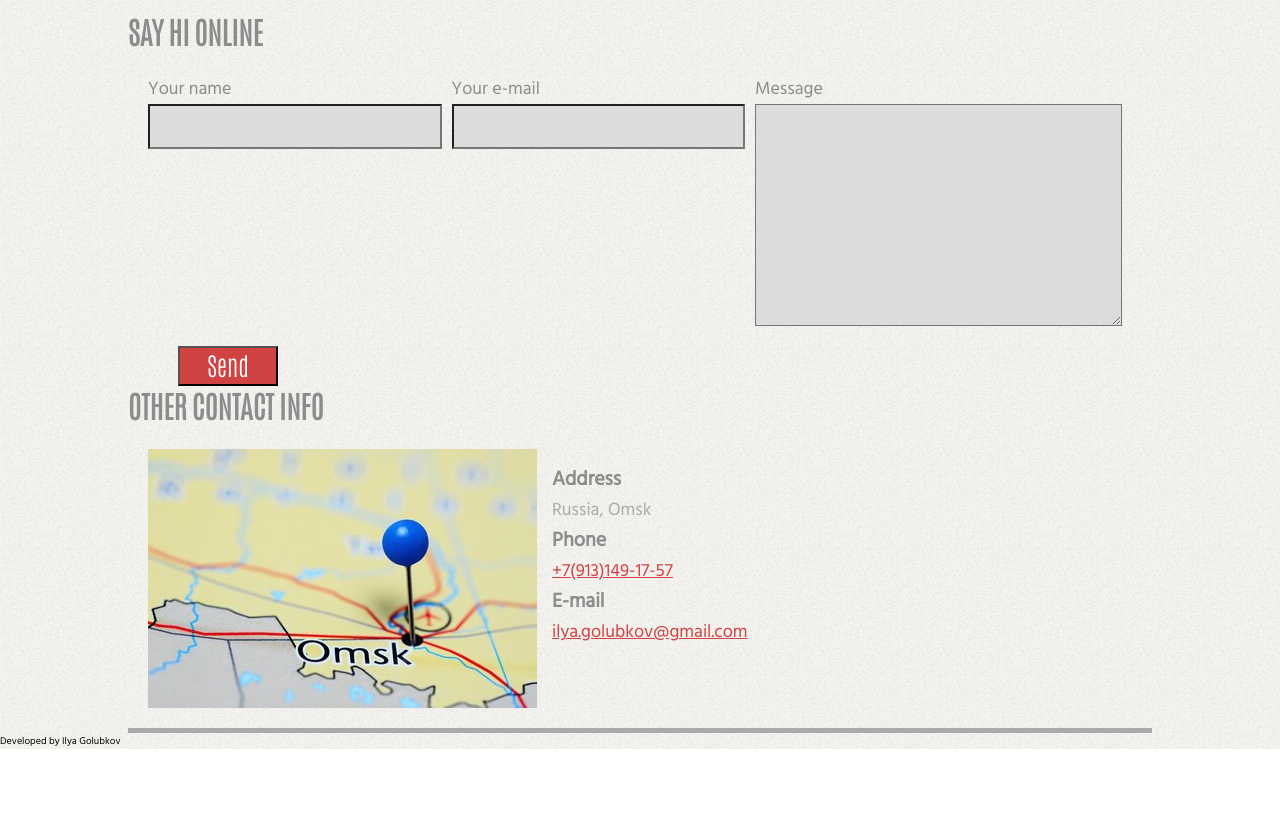
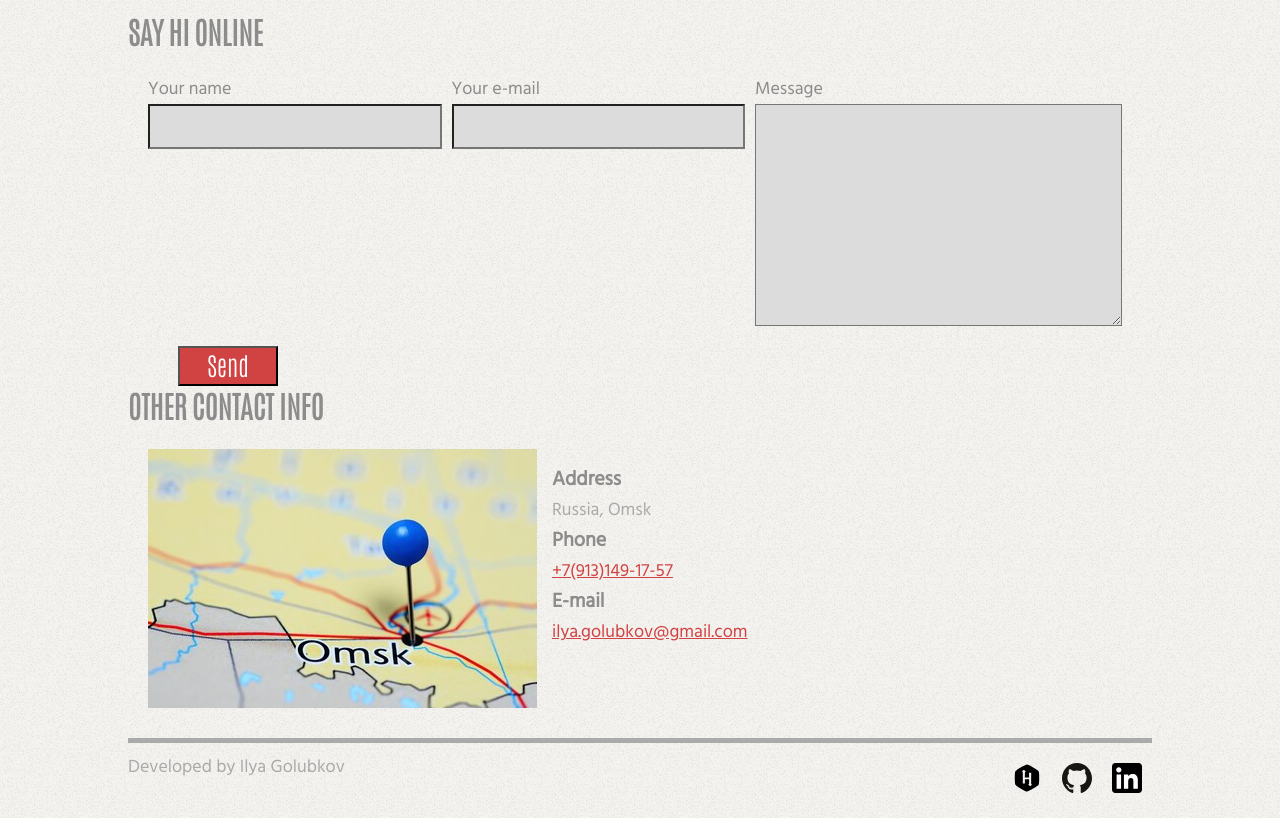
Before and after one commit to tocs77/portfolio, a website: page index.html in a window 1280 px wide. Shown: the part 1924-2742 px from the top of the page. Before the commit the page ends 2673 px from the top, so only its background shows below. Drawn offline with Linux system fonts and the light colour scheme.

Commit message:
Added footer

```diff
--- a/index.html
+++ b/index.html
@@ -17,9 +17,9 @@
         </div>
         <nav>
             <ul class="header__navigation">
-                <li><a class="header__navigation__link" href="#">About</a></li>
-                <li><a class="header__navigation__link" href="#">My Work</a></li>
-                <li><a class="header__navigation__link" href="#">Contact</a></li>
+                <li><a class="header__navigation__link" href="#about">About</a></li>
+                <li><a class="header__navigation__link" href="#work">My Work</a></li>
+                <li><a class="header__navigation__link" href="#contact">Contact</a></li>
             </ul>
         </nav>
     </header>
@@ -137,6 +137,14 @@
     </main>
     <footer>
         <p>Developed by Ilya Golubkov</p>
+        <ul>
+            <li><a target="_blank" rel="noopener noreferrer" href="https://www.hackerrank.com/tocs77"><img
+                        src="/icons/hackerank.svg" alt="hackerank-logo"></a></li>
+            <li><a target="_blank" rel="noopener noreferrer" href="https://github.com/tocs77"><img
+                        src="/icons/github.svg" alt="github-logo"></a></li>
+            <li><a target="_blank" rel="noopener noreferrer" href="https://linkedin.com/in/ilya-golubkov"><img
+                        src="/icons/linkedin.svg" alt="linkedin-logo"></a></li>
+        </ul>
     </footer>
 </body>
 
--- a/scss/_contact.scss
+++ b/scss/_contact.scss
@@ -2,6 +2,7 @@
     width: 80%;
     margin: 0rem auto;
     border-bottom: 5px solid $primary-color-light;
+    padding-bottom: 1rem;
 
     h1 {
         color: $second-color;
--- a/scss/_footer.scss
+++ b/scss/_footer.scss
@@ -0,0 +1,21 @@
+footer {
+    display: flex;
+    justify-content: space-between;
+
+    width: 80%;
+    margin: 1rem auto;
+
+    p {
+        color: $primary-color-light;
+        font-size: $text;
+    }
+
+    ul {
+        display: flex;
+    }
+
+    img {
+        width: 3rem;
+        margin: 1rem;
+    }
+}
--- a/scss/_global.scss
+++ b/scss/_global.scss
@@ -23,6 +23,7 @@
 
 html {
   font-size: 62.5%;
+  scroll-behavior: smooth;
 }
 
 body {
```
Also changed, not shown: css/style.css, icons/github.svg (added), icons/hackerank.svg (added), icons/linkedin.svg (added).
